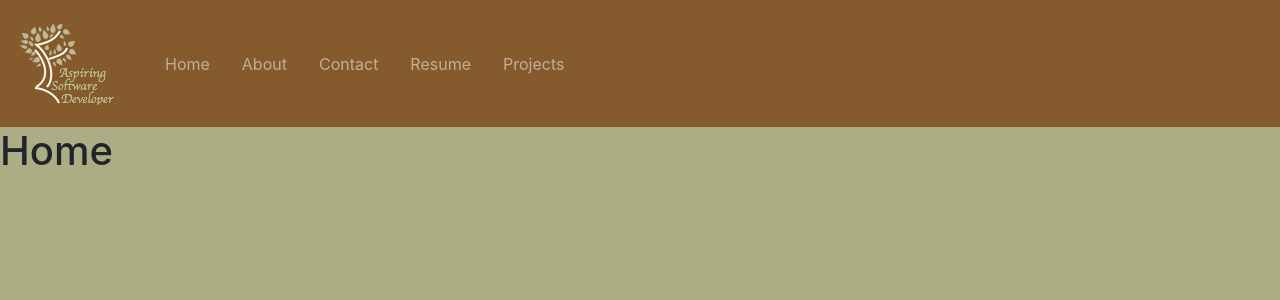
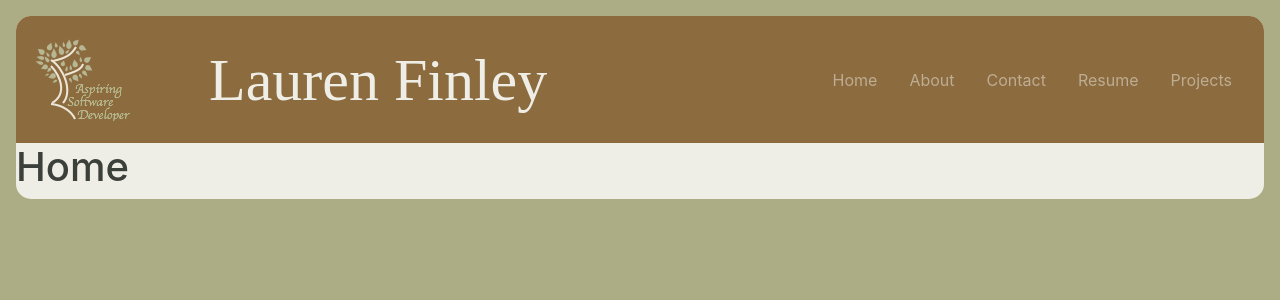
Before and after one commit to laurenoutloud/laurenoutloud.github.io, a React (Vite) app: page / in a window 1280 px wide. Shown: the top 300 px of the page. Built offline with nearby package versions, Linux system fonts and the light colour scheme.

Commit message:
add name and more styling to navigation bar

```diff
--- a/src/App.js
+++ b/src/App.js
@@ -5,6 +5,7 @@ import Contact from "./routes/Contact";
 import Home from "./routes/Home";
 import Resume from "./routes/Resume";
 import Projects from "./routes/Projects";
+import Container from "react-bootstrap/Container";
 import "./css/App.css";
 
 class App extends React.Component{
--- a/src/components/NavigationBar.js
+++ b/src/components/NavigationBar.js
@@ -3,35 +3,48 @@ import { NavLink } from "react-router-dom";
 import Navbar from "react-bootstrap/Navbar";
 import Nav from "react-bootstrap/Navbar";
 import "../css/NavigationBar.css";
-import logo from '../images/logo.png';
+import logo from "../images/logo.png";
 
 class NavigationBar extends React.Component {
-    constructor(props){
-        super(props);
-    }
-    render() {
+  constructor(props) {
+    super(props);
+  }
+  render() {
     return (
       <div className="navigationBar">
         <Navbar collapseOnSelect={true} expand="lg" variant="dark">
           <Navbar.Brand>
-            <img src={logo}/>
+            <div className="test">
+            <img src={logo} alt="logo"/>
+            <div className="name">Lauren Finley</div>
+            </div>
           </Navbar.Brand>
           <Navbar.Toggle aria-controls="basic-navbar-nav" />
-          <Navbar.Collapse>
+          <Navbar.Collapse className="justify-content-end">
             <Nav>
-              <NavLink style={{ color: 'hsla(0,0%,100%,.5)' }} to="/">Home</NavLink>
+              <NavLink style={{ color: "hsla(0,0%,100%,.5)" }} to="/">
+                Home
+              </NavLink>
             </Nav>
             <Nav>
-              <NavLink style={{ color: 'hsla(0,0%,100%,.5)' }} to="/about">About</NavLink>
+              <NavLink style={{ color: "hsla(0,0%,100%,.5)" }} to="/about">
+                About
+              </NavLink>
             </Nav>
             <Nav>
-              <NavLink style={{ color: 'hsla(0,0%,100%,.5)' }} to="/contact">Contact</NavLink>
+              <NavLink style={{ color: "hsla(0,0%,100%,.5)" }} to="/contact">
+                Contact
+              </NavLink>
             </Nav>
             <Nav>
-              <NavLink style={{ color: 'hsla(0,0%,100%,.5)' }} to="/resume">Resume</NavLink>
+              <NavLink style={{ color: "hsla(0,0%,100%,.5)" }} to="/resume">
+                Resume
+              </NavLink>
             </Nav>
             <Nav>
-              <NavLink style={{ color: 'hsla(0,0%,100%,.5)' }} to="/Projects">Projects</NavLink>
+              <NavLink style={{ color: "hsla(0,0%,100%,.5)" }} to="/Projects">
+                Projects
+              </NavLink>
             </Nav>
           </Navbar.Collapse>
         </Navbar>
--- a/src/css/App.css
+++ b/src/css/App.css
@@ -0,0 +1,7 @@
+.app {
+    background-color: white;
+    margin: 1em;
+    opacity: .80;
+    border-radius: 15px;
+    overflow: hidden;
+}
--- a/src/css/NavigationBar.css
+++ b/src/css/NavigationBar.css
@@ -3,5 +3,12 @@
 }
 
 .test {
-    color: 'hsla(0,0%,100%,.5)';
+    display: flex;
+    align-items: center;
 }
+
+.name {
+    font-family: Papyrus, Segoe Print;
+    font-size: 3em;
+    padding-left: 1em;
+}
```
